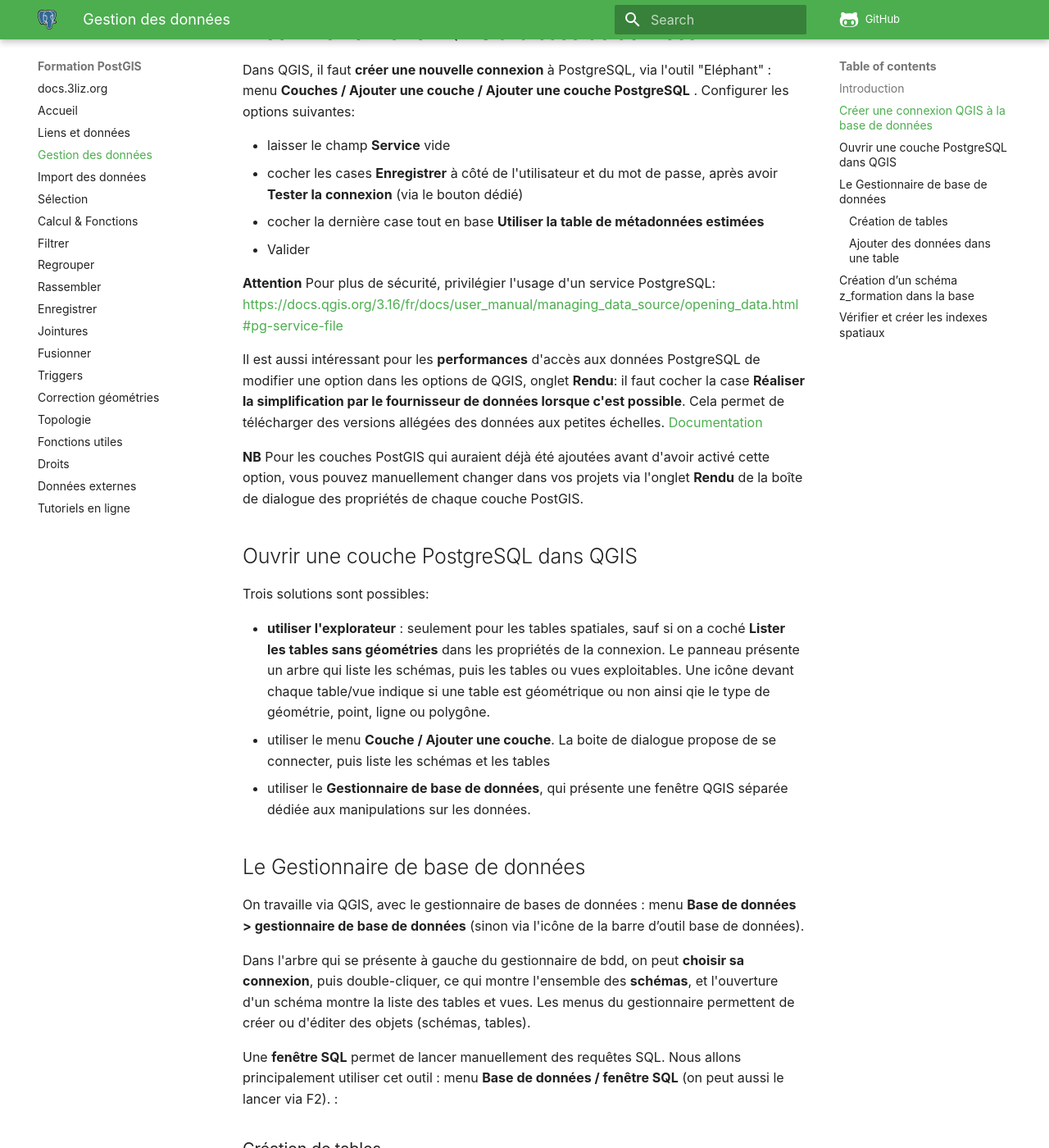
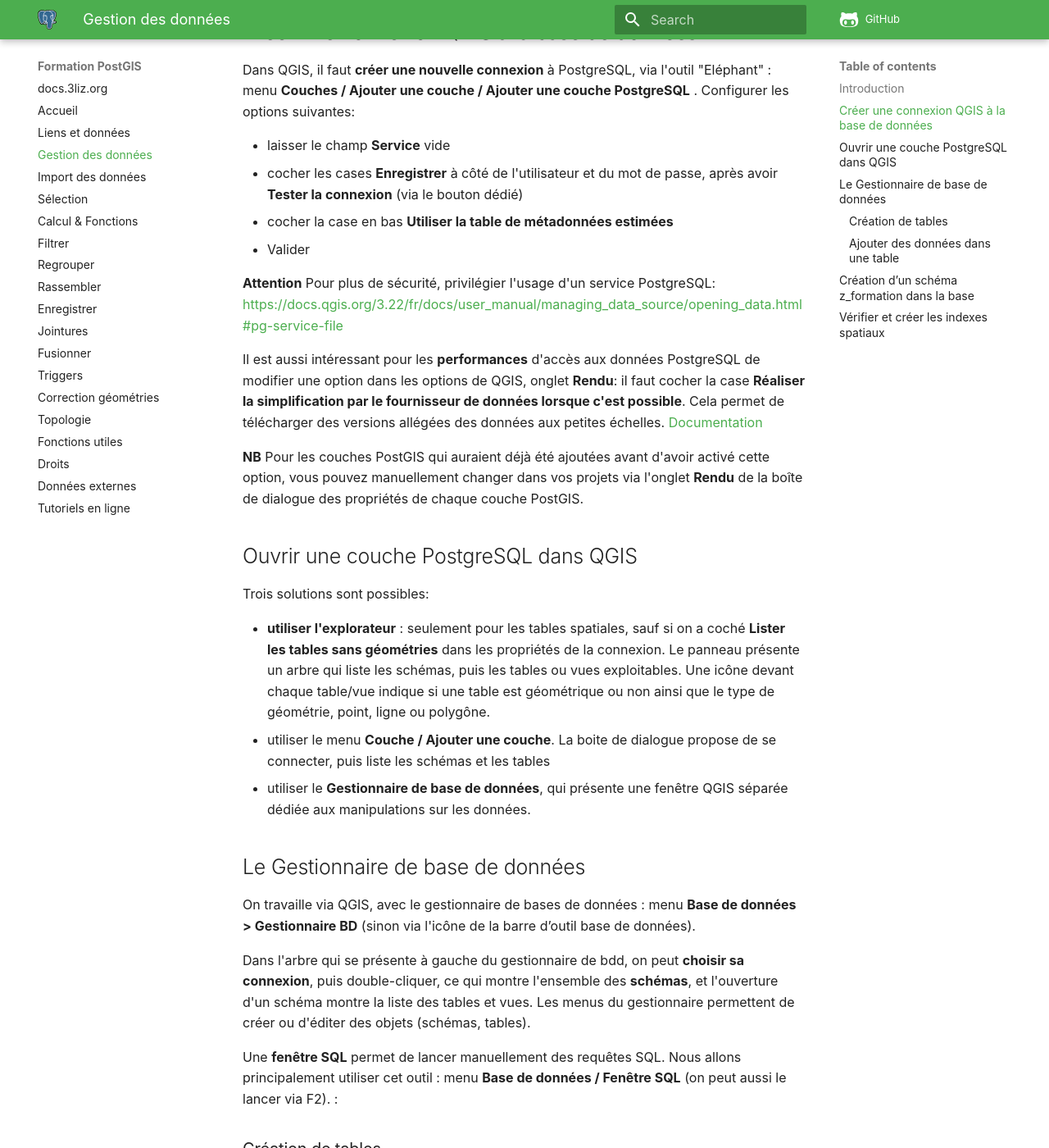
Before and after one commit to 3liz/formation-postgis, an MkDocs documentation site: the page built from docs/postgresql_in_qgis.md, in a window 1280 px wide and 1400 px high, scrolled down 740 px. Shown: the whole window at 82% size. Built offline with MkDocs 1.6.1 and Material for MkDocs 9.7.7, drawn with Linux system fonts in a browser that asks for light colours; nearby versions of some CDN libraries; comment, search, counter and statistics services are not loaded; some of the changed text lies outside the part shown.

Commit message:
Qqs corrections

```diff
--- a/docs/postgresql_in_qgis.md
+++ b/docs/postgresql_in_qgis.md
@@ -18,13 +18,13 @@
 
 * laisser le champ **Service** vide
 * cocher les cases **Enregistrer** à côté de l'utilisateur et du mot de passe, après avoir **Tester la connexion** (via le bouton dédié)
-* cocher la dernière case tout en base **Utiliser la table de métadonnées estimées**
+* cocher la case en bas **Utiliser la table de métadonnées estimées**
 * Valider
 
 **Attention** Pour plus de sécurité, privilégier l'usage d'un service PostgreSQL:
-https://docs.qgis.org/3.16/fr/docs/user_manual/managing_data_source/opening_data.html#pg-service-file
+https://docs.qgis.org/3.22/fr/docs/user_manual/managing_data_source/opening_data.html#pg-service-file
 
-Il est aussi intéressant pour les **performances** d'accès aux données PostgreSQL de modifier une option dans les options de QGIS, onglet **Rendu**: il faut cocher la case **Réaliser la simplification par le fournisseur de données lorsque c'est possible**. Cela permet de télécharger des versions allégées des données aux petites échelles. [Documentation](https://docs.qgis.org/3.16/fr/docs/user_manual/introduction/qgis_configuration.html#rendering-settings)
+Il est aussi intéressant pour les **performances** d'accès aux données PostgreSQL de modifier une option dans les options de QGIS, onglet **Rendu**: il faut cocher la case **Réaliser la simplification par le fournisseur de données lorsque c'est possible**. Cela permet de télécharger des versions allégées des données aux petites échelles. [Documentation](https://docs.qgis.org/3.22/fr/docs/user_manual/introduction/qgis_configuration.html#rendering-settings)
 
 **NB** Pour les couches PostGIS qui auraient déjà été ajoutées avant d'avoir activé cette option, vous pouvez manuellement changer dans vos projets via l'onglet **Rendu** de la boîte de dialogue des propriétés de chaque couche PostGIS.
 
@@ -32,21 +32,21 @@
 
 Trois solutions sont possibles:
 
-* **utiliser l'explorateur** : seulement pour les tables spatiales, sauf si on a coché **Lister les tables sans géométries** dans les propriétés de la connexion. Le panneau présente un arbre qui liste les schémas, puis les tables ou vues exploitables. Une icône devant chaque table/vue indique si une table est géométrique ou non ainsi qie le type de géométrie, point, ligne ou polygône.
+* **utiliser l'explorateur** : seulement pour les tables spatiales, sauf si on a coché **Lister les tables sans géométries** dans les propriétés de la connexion. Le panneau présente un arbre qui liste les schémas, puis les tables ou vues exploitables. Une icône devant chaque table/vue indique si une table est géométrique ou non ainsi que le type de géométrie, point, ligne ou polygône.
 * utiliser le menu **Couche / Ajouter une couche**. La boite de dialogue propose de se connecter, puis liste les schémas et les tables
 * utiliser le **Gestionnaire de base de données**, qui présente une fenêtre QGIS séparée dédiée aux manipulations sur les données.
 
 ## Le Gestionnaire de base de données
 
-On travaille via QGIS, avec le gestionnaire de bases de données : menu **Base de données > gestionnaire de base de données** (sinon via l'icône de la barre d’outil base de données).
+On travaille via QGIS, avec le gestionnaire de bases de données : menu **Base de données > Gestionnaire BD** (sinon via l'icône de la barre d’outil base de données).
 
 Dans l'arbre qui se présente à gauche du gestionnaire de bdd, on peut **choisir sa connexion**, puis double-cliquer, ce qui montre l'ensemble des **schémas**, et l'ouverture d'un schéma montre la liste des tables et vues. Les menus du gestionnaire permettent de créer ou d'éditer des objets (schémas, tables).
 
-Une **fenêtre SQL** permet de lancer manuellement des requêtes SQL. Nous allons principalement utiliser cet outil : menu **Base de données / fenêtre SQL** (on peut aussi le lancer via F2). :
+Une **fenêtre SQL** permet de lancer manuellement des requêtes SQL. Nous allons principalement utiliser cet outil : menu **Base de données / Fenêtre SQL** (on peut aussi le lancer via F2). :
 
 ### Création de tables
 
-Depuis **QGIS**: dans le gestionnaire de base de données, menu table, créer une table:
+Depuis **QGIS**: dans le gestionnaire de base de données, menu ** Table / Créer une table**:
 
 * choisir le **schéma** et le **nom** de la table, en minuscule, sans accents ni caractères complexes
 * Via le bouton **Ajouter un champ**, on commence par ajouter un champ **id** de type **serial** (entier auto-incrémenté), puis d'autres champs en choisissant le nom et le type. Choisir des noms de champ simples !
```
Also changed, not shown: other parts of docs/postgresql_in_qgis.md (+1 -1 lines), docs/import_data.md (+3 -3 lines).
